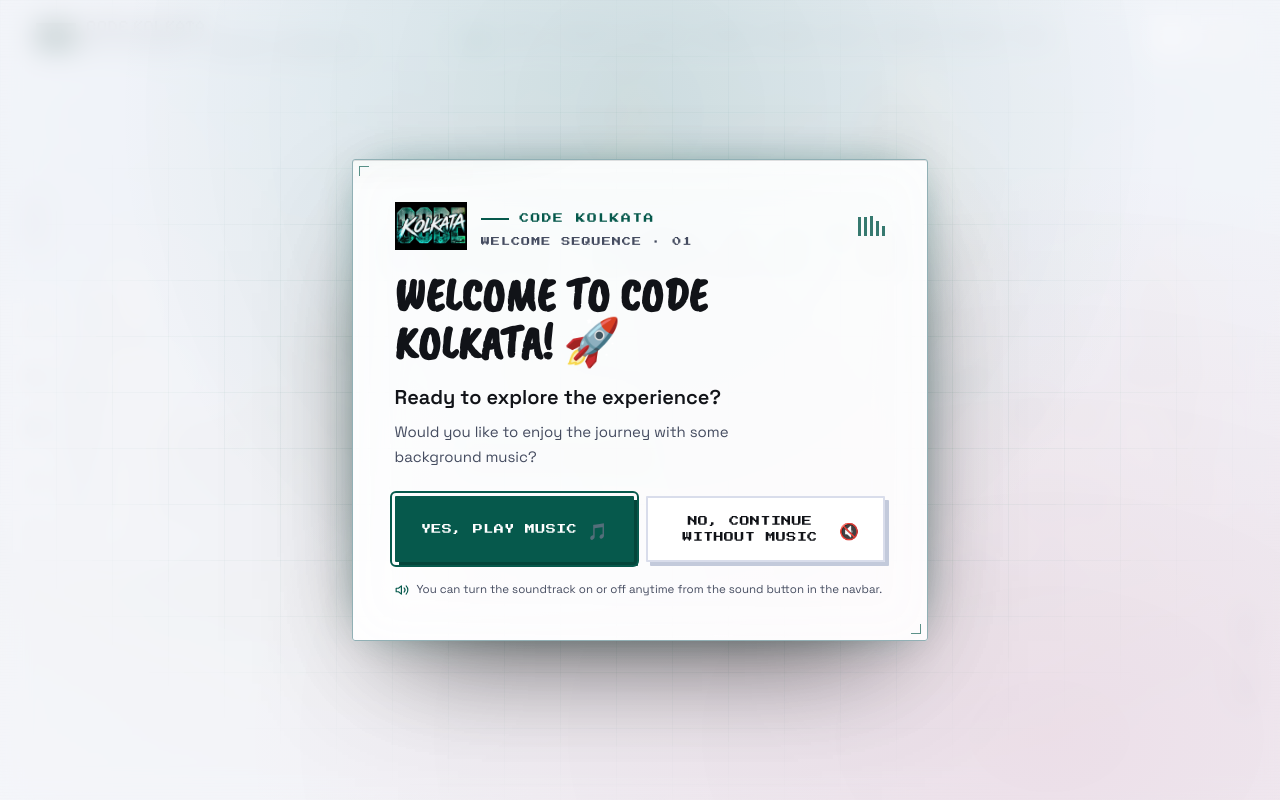
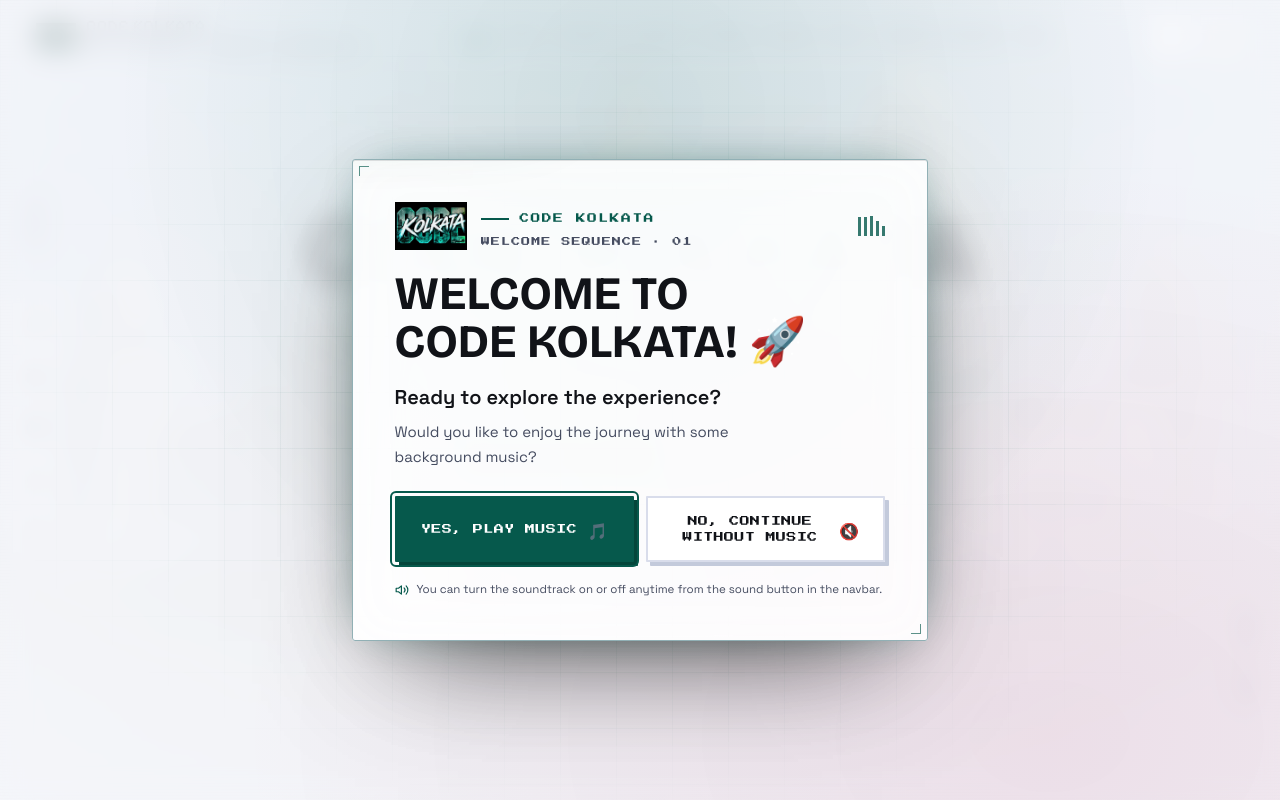
Before and after one commit to Bug-Busters-Community/code-kolkata, a React (Vite) app in the folder frontend/: page / in a window 1280 px wide. Shown: the top 800 px of the page. Built offline with nearby package versions, Linux system fonts and the light colour scheme.

Commit message:
Update heading font to Bricolage Grotesque

```diff
--- a/frontend/src/index.css
+++ b/frontend/src/index.css
@@ -1,4 +1,4 @@
-@import url('https://fonts.googleapis.com/css2?family=Caveat+Brush&display=swap');
+@import url('https://fonts.googleapis.com/css2?family=Bricolage+Grotesque:opsz,wght@12..96,200..800&display=swap');
 @import "tailwindcss";
 @import "./styles/theme.css";
 
--- a/frontend/src/styles/theme.css
+++ b/frontend/src/styles/theme.css
@@ -8,7 +8,7 @@
 
 @theme {
   /* type ---------------------------------------------------------------- */
-  --font-heading: "Caveat Brush", cursive;
+  --font-heading: "Bricolage Grotesque", sans-serif;
   --font-sans: "Space Grotesk", ui-sans-serif, system-ui, -apple-system, "Segoe UI", sans-serif;
   --font-display: "Pixelify Sans", "Space Grotesk", ui-sans-serif, sans-serif;
   --font-pixel: "Press Start 2P", ui-monospace, SFMono-Regular, Menlo, monospace;
```
